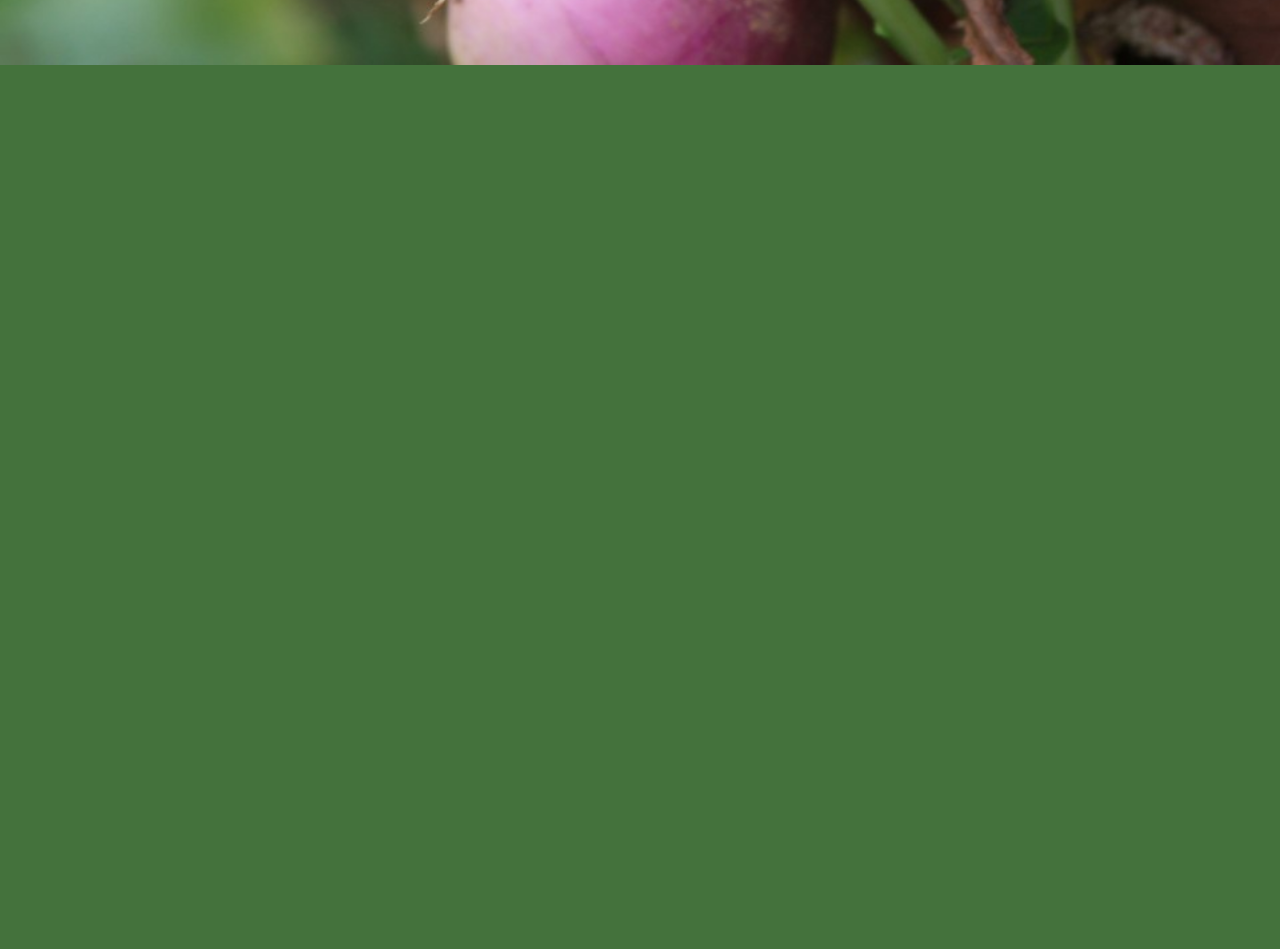
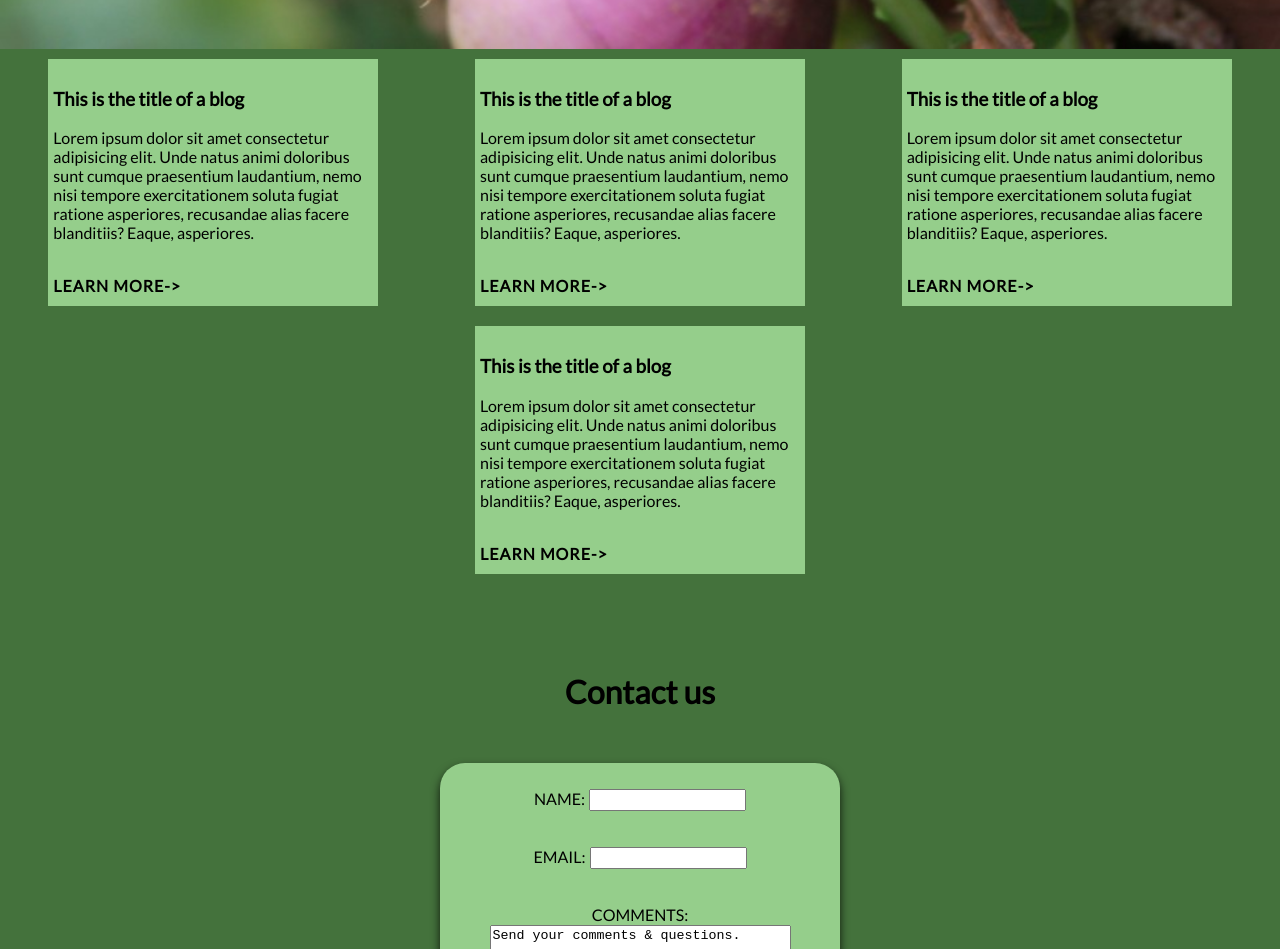
Before and after one commit to cgbl-90/farming-website, a plain HTML site: page index.html in a window 1280 px wide. Shown: the part 2540-3489 px from the top of the page. Drawn offline with nearby package versions, Linux system fonts and the light colour scheme.

Commit message:
Summary
- set styles
- finished contact and receipts sections

```diff
--- a/index.html
+++ b/index.html
@@ -41,7 +41,7 @@
         <button>GET STARTED</button>
     </section>
     <h1 class="tittles"> TOURS & ACTIVITIES</h1>
-    <section class="tours">
+    <section class="tours flex">
         <div class="card">
             <img src="./src/cows.jpg" alt="Contact zoopark">
             <div>
@@ -68,11 +68,15 @@
         </div>
     </section>
     <section class="products">
+        <br />
+        <br />
         <div>
             <h1>OUR PRODUCTS!</h1>
             <h3>The best organic products for you!</h3>
         </div>
-        <div class="products-flex">
+        <br />
+        <br />
+        <div class="flex">
             <div class="card">
                 <img src="./src/fruit-basket.jpg" alt="fruit basket">
                 <div>
@@ -99,14 +103,64 @@
             </div>
         </div>
     </section>
-    <article class="receipts">
-        <div class="article"></div>
-        <div class="article"></div>
-        <div class="article"></div>
-        <aside></aside>
+    <article class="flex">
+        <div class="article">
+            <h3>This is the title of a blog</h3>
+            <p>Lorem ipsum dolor sit amet consectetur adipisicing elit. Unde natus animi doloribus sunt cumque
+                praesentium laudantium, nemo nisi tempore exercitationem soluta fugiat ratione asperiores, recusandae
+                alias facere blanditiis? Eaque, asperiores.</p>
+            <br />
+            <a>LEARN MORE</a>
+            <br />
+        </div>
+        <div class="article">
+            <h3>This is the title of a blog</h3>
+            <p>Lorem ipsum dolor sit amet consectetur adipisicing elit. Unde natus animi doloribus sunt cumque
+                praesentium laudantium, nemo nisi tempore exercitationem soluta fugiat ratione asperiores, recusandae
+                alias facere blanditiis? Eaque, asperiores.</p>
+            <br />
+            <a>LEARN MORE</a>
+        </div>
+        <div class="article">
+            <h3>This is the title of a blog</h3>
+            <p>Lorem ipsum dolor sit amet consectetur adipisicing elit. Unde natus animi doloribus sunt cumque
+                praesentium laudantium, nemo nisi tempore exercitationem soluta fugiat ratione asperiores, recusandae
+                alias facere blanditiis? Eaque, asperiores.</p>
+            <br />
+            <a>LEARN MORE</a>
+        </div>
+        <div class="article">
+            <h3>This is the title of a blog</h3>
+            <p>Lorem ipsum dolor sit amet consectetur adipisicing elit. Unde natus animi doloribus sunt cumque
+                praesentium laudantium, nemo nisi tempore exercitationem soluta fugiat ratione asperiores, recusandae
+                alias facere blanditiis? Eaque, asperiores.</p>
+            <br />
+            <a>LEARN MORE</a>
+        </div>
     </article>
-    <section class="recommendations"></section>
-    <section class="cta"></section>
+    <section>
+        <br />
+        <br />
+        <br />
+        <br />
+        <h1>Contact us</h1>
+        <br />
+        <br />
+        <div class="card flex">
+            <div>
+                <label for="name">NAME:</label>
+                <input type="text" name="name" id="name" />
+                <br /><br /><br />
+                <label for="email">EMAIL:</label>
+                <input type="text" name="email" id="email" />
+                <br /><br /><br />
+                <label>COMMENTS:</label>
+                <br />
+                <textarea name="comments" rows="12" cols="35">Send your comments & questions.</textarea>
+                <button>SEND</button>
+            </div>
+        </div>
+    </section>
     <footer>
         <span class="footer-social">
             <h3>Stay tuned for some of our adventures in social media!</h3>
--- a/src/index.css
+++ b/src/index.css
@@ -20,7 +20,10 @@
 h5,
 h6,
 p,
-button {
+button,
+a,
+label,
+input {
     font-family: 'Lato', sans-serif;
 }
 
@@ -140,9 +143,13 @@
 
 .tours {
     width: 100%;
+}
+
+.flex {
     display: flex;
     flex-flow: row wrap;
     place-items: center;
+    justify-content: space-around;
 }
 
 .card {
@@ -180,18 +187,20 @@
     z-index: -1;
 }
 
-.products-flex {
-    display: flex;
-    flex-flow: row wrap;
-    place-items: center;
-    margin: 5rem auto;
-}
-
 .products .card {
     height: 300px;
     width: 300px;
     filter: none;
     z-index: 1;
+}
+
+/* ARTICLE */
+
+.article {
+    padding: 10px 5px;
+    background-color: var(--light--clr);
+    margin: 10px;
+    max-width: 320px;
 }
 
 /* FOOTER */
@@ -214,3 +223,22 @@
 .footer-social {
     font-weight: 100;
 }
+
+/* Links */
+
+a {
+    font-weight: 800;
+    letter-spacing: 1px;
+}
+
+a:after {
+    content: "->";
+}
+
+a:focus,
+a:hover,
+a:focus:after,
+a:hover:after {
+    content: "-->>";
+    color: var(--dark--clr);
+}
```
